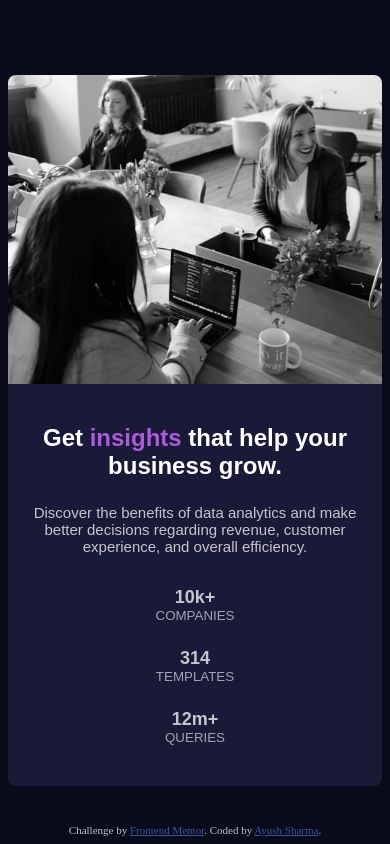
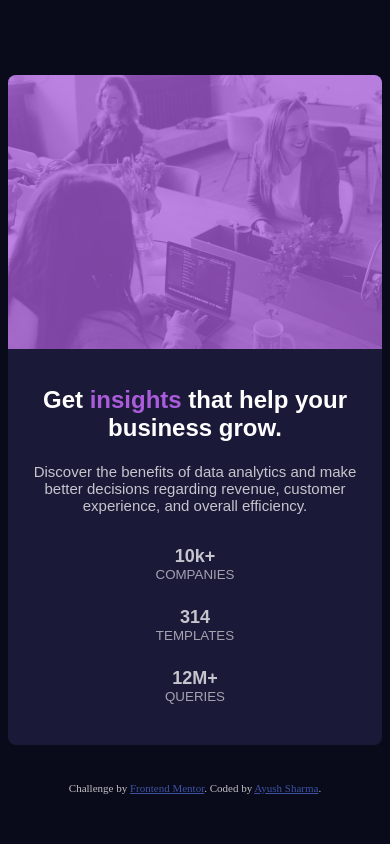
Before and after one commit to ayushsh841/stats-preview-card-component, a plain HTML site: page index.html in a window 390 px wide. Drawn offline with Linux system fonts and the light colour scheme.

Commit message:
Minor fixes

```diff
--- a/WEB/CSS/styles.less
+++ b/WEB/CSS/styles.less
@@ -19,6 +19,14 @@ body {
   margin-top: 10%;
 }
 
+.overlay {
+  background-color: @soft-violet;
+  opacity: 0.25;
+  z-index: 2;
+  height: 100%;
+  width: 100%;
+}
+
 .card {
   background: @desaturated-blue;
   max-width: 850px;
@@ -33,16 +41,15 @@ body {
   display: flex;
 }
 
-.h2-text {
-  font-size: xx-large;
+.header-text {
   color: @white;
 }
 
-.h2-text, .stats-value {
+.header-text, .stats-value {
   font-weight: 700;
 }
 
-.h2-text span {
+.header-text span {
     color: @soft-violet;
 }
 
@@ -52,6 +59,7 @@ body {
 
 .image-wrapper {
   width: 100%;
+  background-color: @soft-violet;
   height: inherit;
   img {
     width: 100%;
@@ -59,7 +67,7 @@ body {
   }
 }
 
-.h2-text, .p-text,
+.header-text, .p-text,
 .stats-container {
   font-family: Arial, Helvetica, sans-serif;
   margin-top: 1.3rem;
@@ -87,9 +95,25 @@ body {
   color: @transparent-white-primary;
 }
 
+#image-mobile {
+  display: none;
+}
+
+#image-desktop {
+  display: block;
+}
+
 @media only screen and (max-width: 599px) {
   .main-section {
     margin-top: 20%;
+  }
+
+  #image-mobile {
+    display: block;
+  }
+
+  #image-desktop {
+    display: none;
   }
 
   .card {
@@ -101,7 +125,7 @@ body {
     padding: 1rem;
   }
 
-  .h2-text {
+  .header-text {
     font-size: x-large;
     text-align: center;
   }
--- a/index.html
+++ b/index.html
@@ -15,12 +15,12 @@
 </head>
 
 <body>
-  <section class="main-section">
+  <div class="main-section">
     <div class='card'>
       <div class="info-wrapper">
-        <p class="h2-text">
+        <h1 class="header-text">
           Get <span>insights</span> that help your business grow.
-        </p>
+        </h1>
         <p class='p-text'>
           Discover the benefits of data analytics and make better decisions regarding revenue, customer
           experience, and overall efficiency.
@@ -35,19 +35,20 @@
             <span class="stats-text">TEMPLATES</span>
           </div>
           <div class="stats-item">
-            <span class="stats-value">12m+</span>
+            <span class="stats-value">12M+</span>
             <span class="stats-text">QUERIES</span>
           </div>
         </div>
       </div>
       <div class="image-wrapper">
-        <img src="./images/image-header-desktop.jpg" />
+        <img id="image-desktop" src="./images/image-header-desktop.jpg" alt="inside-office" class="overlay" />
+        <img id="image-mobile" src="./images/image-header-mobile.jpg" alt="inside-office" class="overlay" />
       </div>
     </div>
-  </section>
-  <section class="attribution">
+  </div>
+  <div class="attribution">
     Challenge by <a href="https://www.frontendmentor.io?ref=challenge" target="_blank">Frontend Mentor</a>.
     Coded by <a href="https://github.com/ayushsh841">Ayush Sharma</a>.
-  </section>
+  </div>
 </body>
 </html>
```
Also changed, not shown: WEB/CSS/dist/styles.css.
